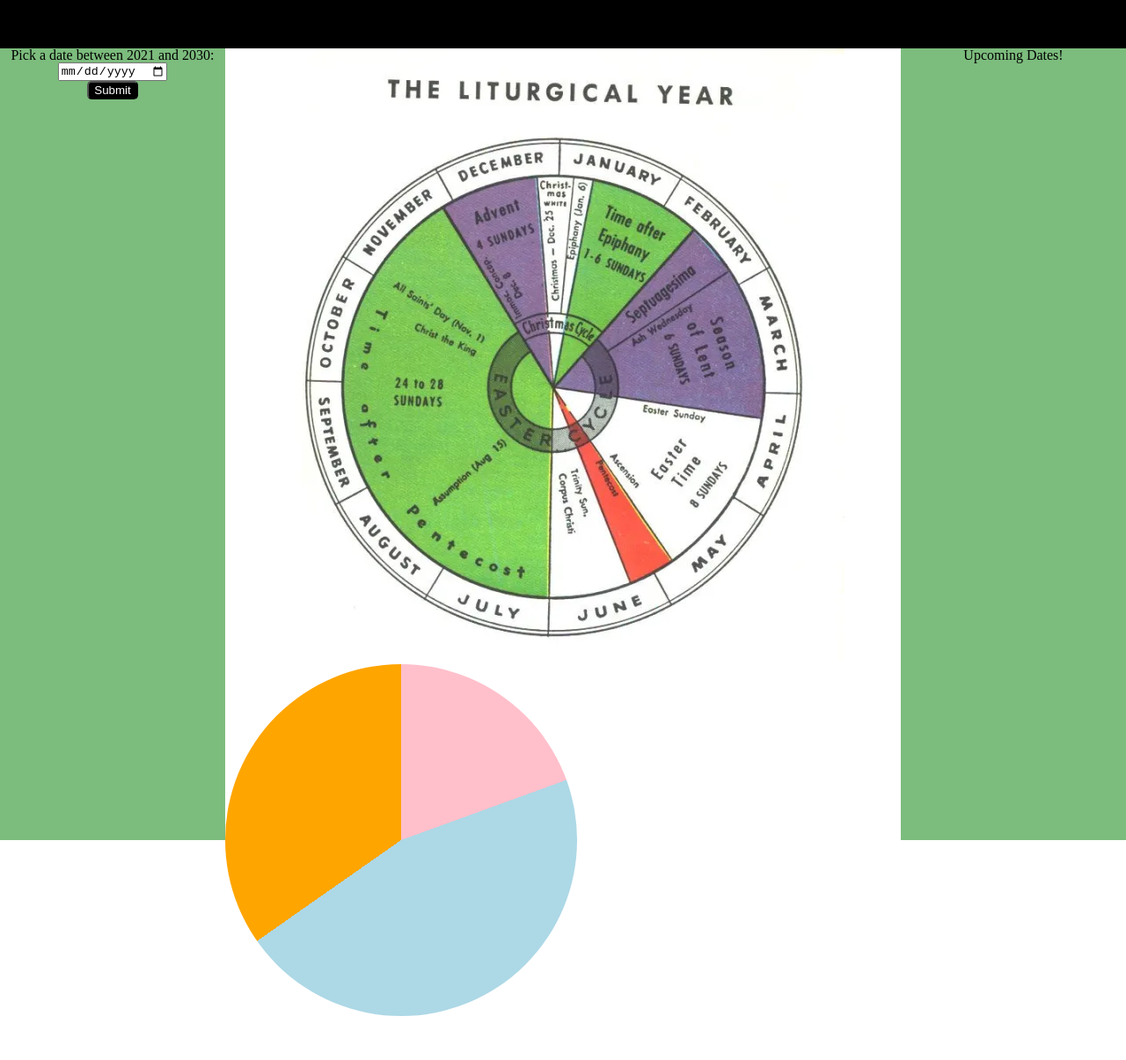
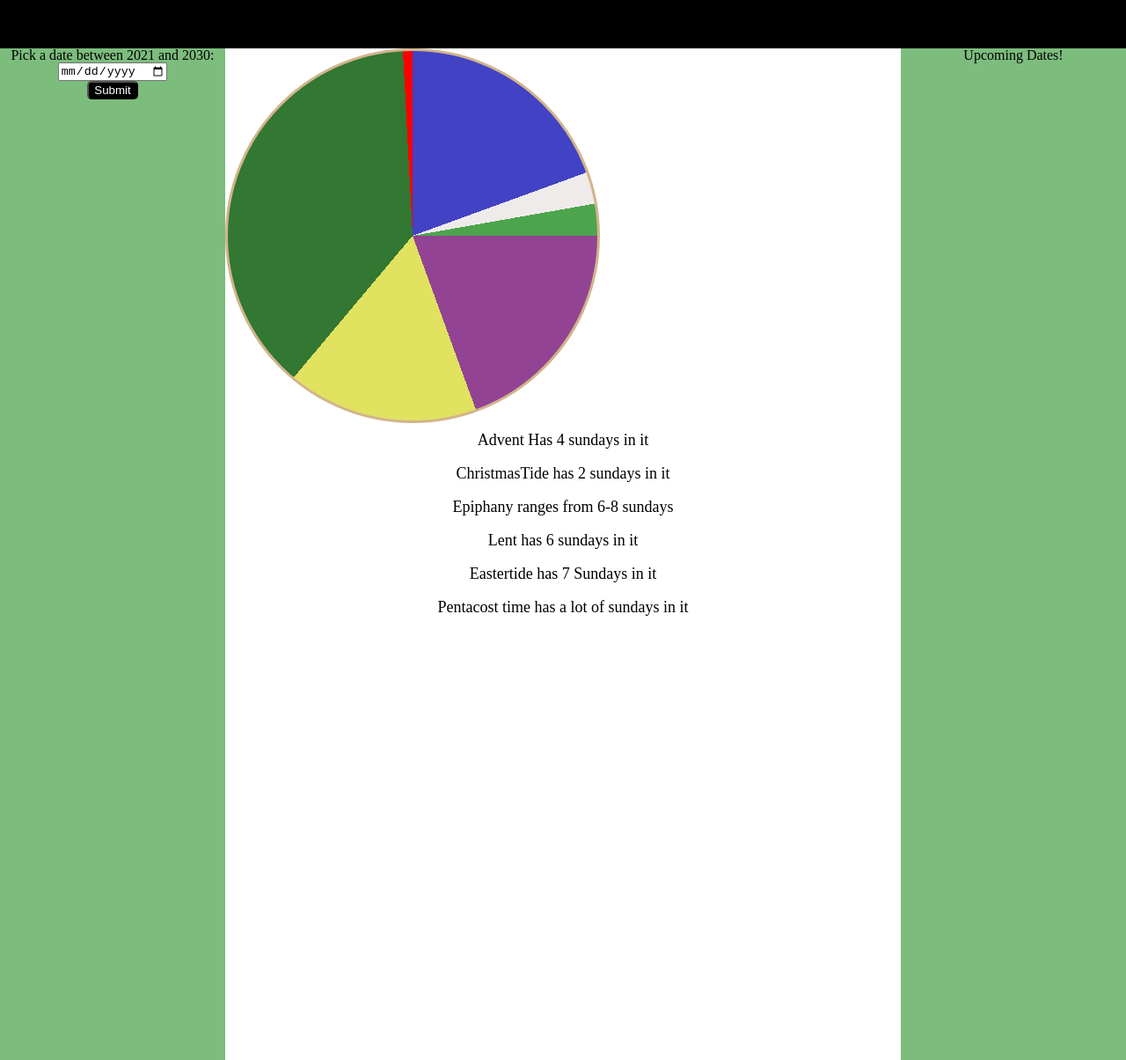
Before and after one commit to TakoKing8217/foundations-capstone-project, a website: page public/main.html in a window 1280 px wide. Shown: the part 95-1300 px from the top of the page at 88% size. Before the commit the page ends 1250 px from the top, so only its background shows below. Drawn offline with nearby package versions, Linux system fonts and the light colour scheme; no server answers.

Commit message:
minor changes

```diff
--- a/public/main.html
+++ b/public/main.html
@@ -26,23 +26,37 @@
       <div id="mid">
         <!-- <button id="what-season">What season is it?</button> -->
         <div id="today"></div>
-        <img
+        <!-- <img
           src="photos/liturgical-calandar-extraordinary-form.webp"
           alt="church calendar photo"
-        />
-        <div
+        /> -->
+        <li
+          id=""
           class="piechart"
           style="
             width: 400px;
             height: 400px;
             border-radius: 50%;
+            border: tan solid;
             background-image: conic-gradient(
-              pink 70deg,
-              lightblue 0 235deg,
-              orange 0
+              rgb(66, 66, 196) 70deg,
+              rgb(239, 235, 235) 0 80deg,
+              rgb(76, 165, 76) 0 90deg,
+              rgb(147, 67, 147) 0 160deg,
+              rgb(224, 226, 96) 0 220deg,
+              rgb(50, 119, 50) 0 357deg,
+              red 0
             );
           "
-        ></div>
+        ></li>
+        <div>
+          <li>Advent Has 4 sundays in it</li>
+          <li>ChristmasTide has 2 sundays in it</li>
+          <li>Epiphany ranges from 6-8 sundays</li>
+          <li>Lent has 6 sundays in it</li>
+          <li>Eastertide has 7 Sundays in it</li>
+          <li>Pentacost time has a lot of sundays in it</li>
+        </div>
       </div>
       <div id="right-side">
         Upcoming Dates!
--- a/public/styles.css
+++ b/public/styles.css
@@ -16,6 +16,7 @@ li {
   font-family: "Times New Roman", Times, serif;
   padding: 10px;
   font-size: large;
+  list-style-type: none;
 }
 h1 {
   color: white;
@@ -30,7 +31,7 @@ h2 {
 #left-side {
   width: 20%;
   background-color: rgb(124, 188, 125);
-  height: 900px;
+  height: 1200px;
 }
 
 #mid {
@@ -39,13 +40,14 @@ h2 {
   /* display: flex; */
   /* justify-content: left; */
   /* flex-wrap: wrap; */
-  height: 900px;
+  height: 1200px;
+  /* display: flex; */
 }
 
 #right-side {
   width: 20%;
   background-color: rgb(124, 188, 125);
-  height: 900px;
+  height: 1200px;
 }
 #what-season {
   margin-top: 20px;
```
